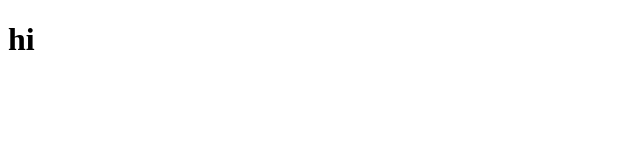
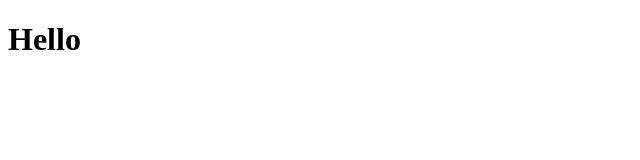
Before and after one commit to grey939597/nextjs-intro, a Next.js app: page / in a window 1280 px wide. Shown: the top 160 px of the page, without its empty margins (0-640 px from the left). Built offline with nearby package versions, Linux system fonts and the light colour scheme.

Commit message:
#1.1 Static Pre Rendering

```diff
--- a/pages/index.js
+++ b/pages/index.js
@@ -1,3 +1,3 @@
 export default function Home() {
-  return <h1>hi</h1>;
+  return <h1>Hello</h1>;
 }
```
